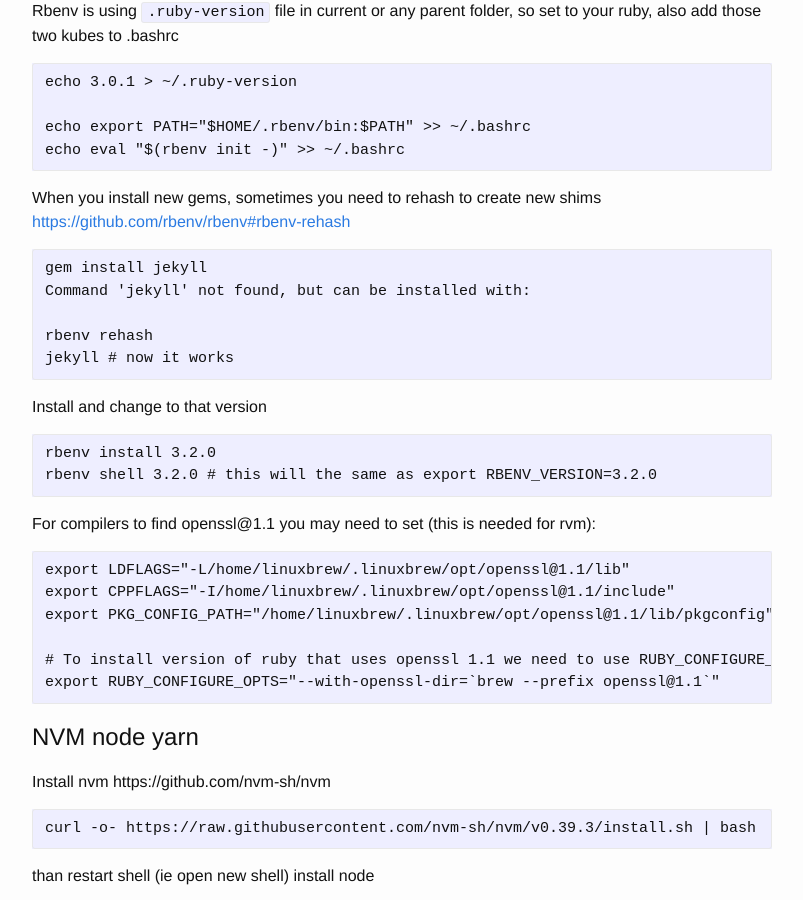
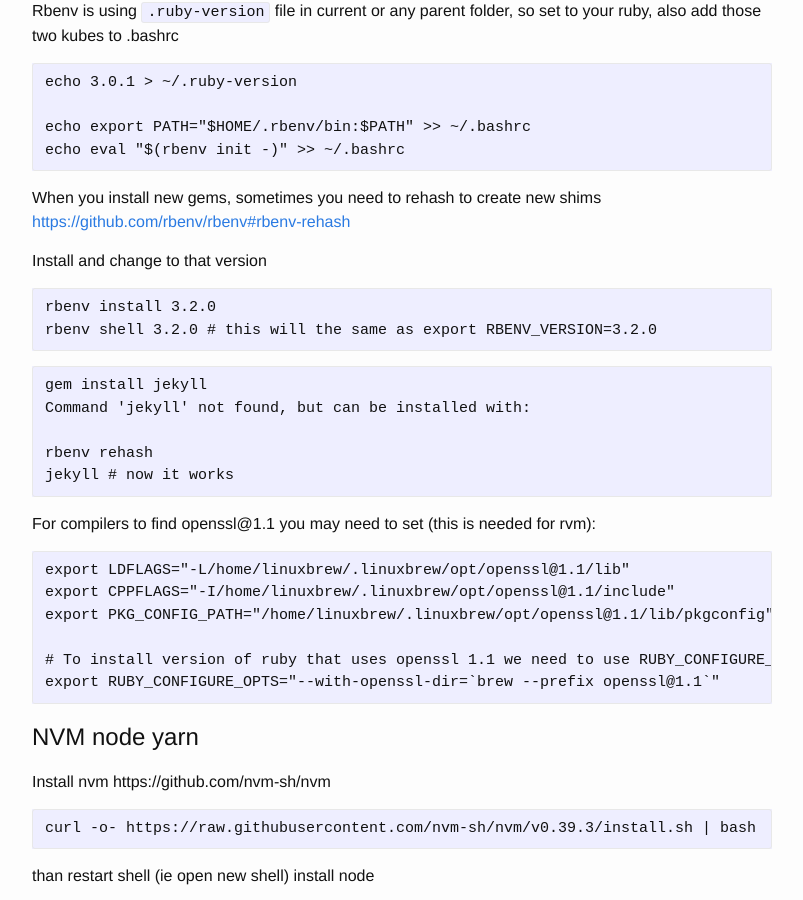
Before and after one commit to trkin/dev.trk.in.rs, a Jekyll site: the page built from _posts/2023-01-11-bash-related-commands.md, in a window 1280 px wide and 900 px high, scrolled down 1097 px. Shown: the whole window, without its empty margins (238-1041 px from the left). Built offline with Jekyll 4.4.1, drawn with Linux system fonts in a browser that asks for light colours.

````diff
--- a/_posts/2023-01-11-bash-related-commands.md
+++ b/_posts/2023-01-11-bash-related-commands.md
@@ -54,20 +54,23 @@ echo 3.0.1 > ~/.ruby-version
 echo export PATH="$HOME/.rbenv/bin:$PATH" >> ~/.bashrc
 echo eval "$(rbenv init -)" >> ~/.bashrc
 ```
+
 When you install new gems, sometimes you need to rehash to create new shims
 [https://github.com/rbenv/rbenv#rbenv-rehash](https://github.com/rbenv/rbenv#rbenv-rehash)
+
+Install and change to that version
+
+```
+rbenv install 3.2.0
+rbenv shell 3.2.0 # this will the same as export RBENV_VERSION=3.2.0
+```
+
 ```
 gem install jekyll
 Command 'jekyll' not found, but can be installed with:
 
 rbenv rehash
 jekyll # now it works
-```
-
-Install and change to that version
-```
-rbenv install 3.2.0
-rbenv shell 3.2.0 # this will the same as export RBENV_VERSION=3.2.0
 ```
 
 For compilers to find openssl@1.1 you may need to set (this is needed for rvm):
````
